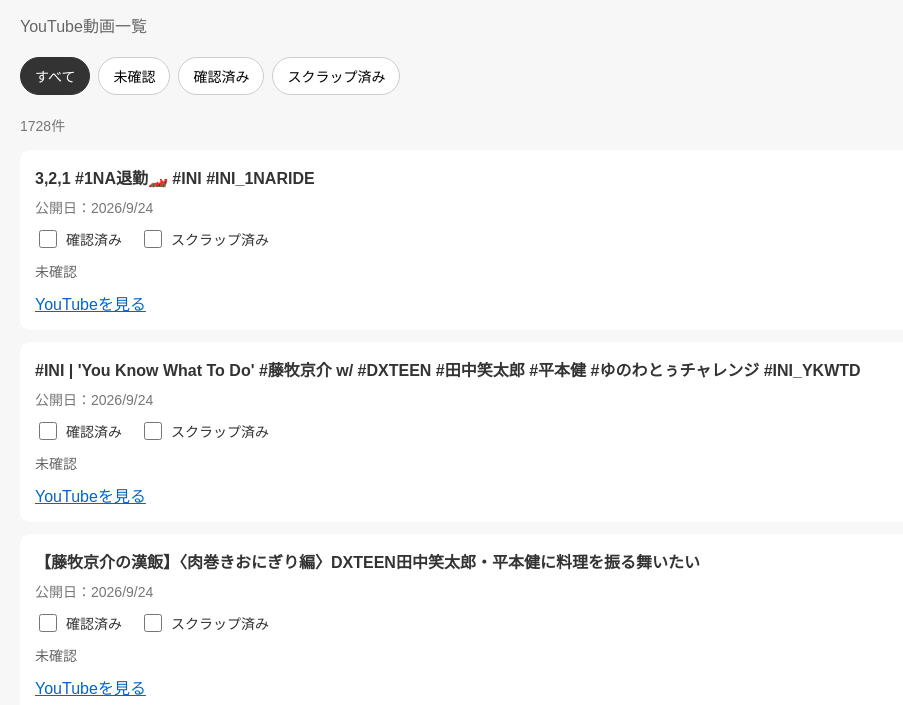
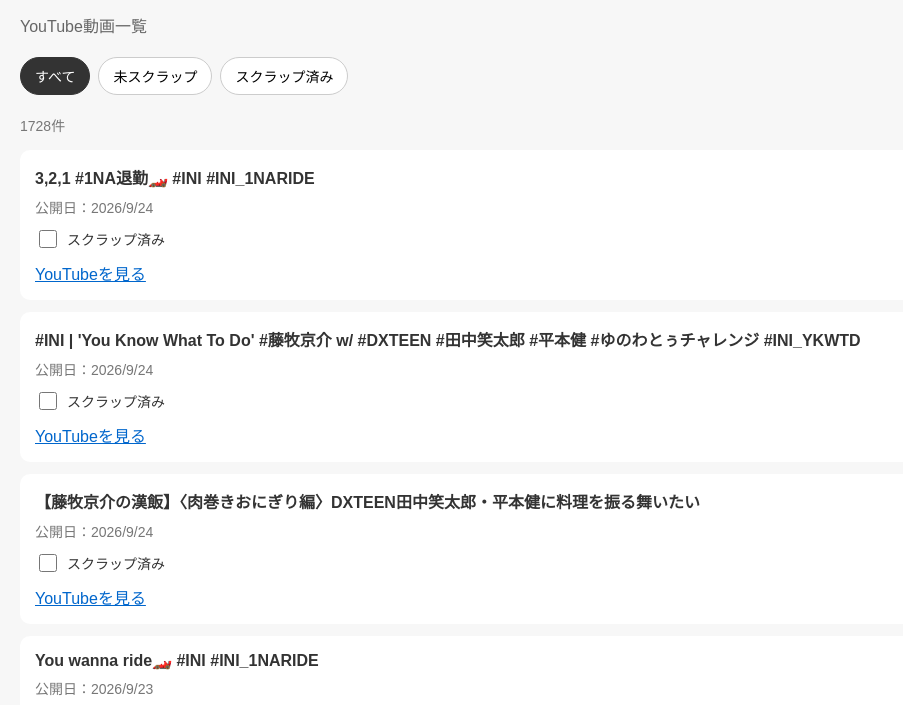
Before and after one commit to nakimushiLog0407/INI-Scrapbook, a plain HTML site: page index.html in a window 1280 px wide. Shown: the part 81-786 px from the top of the page, without its empty margins (0-903 px from the left). Drawn offline with Linux system fonts and the light colour scheme.

Commit message:
Refactor status controls and update filter buttons

```diff
--- a/index.html
+++ b/index.html
@@ -64,18 +64,12 @@
             margin-bottom: 10px;
         }
 
-        .status-controls {
-            display: flex;
-            gap: 18px;
-            flex-wrap: wrap;
-            margin-bottom: 10px;
-        }
-
         .status-control {
             display: flex;
             align-items: center;
-            gap: 6px;
+            gap: 7px;
             font-size: 14px;
+            margin-bottom: 10px;
             cursor: pointer;
         }
 
@@ -83,12 +77,6 @@
             width: 18px;
             height: 18px;
             cursor: pointer;
-        }
-
-        .status {
-            font-size: 14px;
-            color: #666;
-            margin-bottom: 10px;
         }
 
         a {
@@ -112,21 +100,25 @@
     </p>
 
     <div class="filters">
-        <button class="filter-button active" data-filter="all">
+
+        <button
+            class="filter-button active"
+            data-filter="all">
             すべて
         </button>
 
-        <button class="filter-button" data-filter="unchecked">
-            未確認
+        <button
+            class="filter-button"
+            data-filter="unscrapped">
+            未スクラップ
         </button>
 
-        <button class="filter-button" data-filter="checked">
-            確認済み
+        <button
+            class="filter-button"
+            data-filter="scrapped">
+            スクラップ済み
         </button>
 
-        <button class="filter-button" data-filter="scrapped">
-            スクラップ済み
-        </button>
     </div>
 
     <div id="count" class="count"></div>
@@ -144,7 +136,7 @@
         const STORAGE_KEY = "iniScrapbookStatuses";
 
 
-        // ブラウザに保存されているステータスを取得
+        // 保存されているステータスを読み込む
         function loadStatuses() {
 
             try {
@@ -170,7 +162,7 @@
         }
 
 
-        // ステータスをブラウザに保存
+        // ステータスを保存する
         function saveStatuses(statuses) {
 
             localStorage.setItem(
@@ -181,30 +173,27 @@
         }
 
 
-        // 動画の現在のステータスを取得
-        function getStatus(videoId) {
+        // 指定した動画がスクラップ済みか取得
+        function isScrapped(videoId) {
 
             const statuses = loadStatuses();
 
-            return statuses[videoId] || {
-                checked: false,
-                scrapped: false
-            };
+            return (
+                statuses[videoId]?.scrapped === true
+            );
 
         }
 
 
-        // 動画のステータスを変更
-        function updateStatus(
+        // スクラップ状態を変更
+        function updateScrapStatus(
             videoId,
-            checked,
             scrapped
         ) {
 
             const statuses = loadStatuses();
 
             statuses[videoId] = {
-                checked: checked,
                 scrapped: scrapped
             };
 
@@ -213,9 +202,19 @@
         }
 
 
-        // 動画データを読み込む
+        // YouTube動画データを読み込む
         fetch("data/youtube_videos.json")
-            .then(response => response.json())
+            .then(response => {
+
+                if (!response.ok) {
+                    throw new Error(
+                        "動画データを取得できませんでした。"
+                    );
+                }
+
+                return response.json();
+
+            })
             .then(videos => {
 
                 allVideos = videos;
@@ -225,9 +224,9 @@
             })
             .catch(error => {
 
-                document.getElementById(
-                    "video-list"
-                ).textContent =
+                document
+                    .getElementById("video-list")
+                    .textContent =
                     "動画データの読み込みに失敗しました。";
 
                 console.error(error);
@@ -235,39 +234,49 @@
             });
 
 
-        // 動画を表示する
+        // 動画一覧を表示
         function displayVideos() {
 
             const list =
-                document.getElementById("video-list");
+                document.getElementById(
+                    "video-list"
+                );
 
             const count =
-                document.getElementById("count");
+                document.getElementById(
+                    "count"
+                );
 
             list.innerHTML = "";
 
 
-            // フィルター
+            // 現在のフィルターに合う動画だけ取得
             const filteredVideos =
                 allVideos.filter(video => {
 
-                    const status =
-                        getStatus(video.video_id);
+                    const scrapped =
+                        isScrapped(
+                            video.video_id
+                        );
 
-                    if (currentFilter === "all") {
+                    if (
+                        currentFilter === "all"
+                    ) {
                         return true;
                     }
 
-                    if (currentFilter === "unchecked") {
-                        return !status.checked;
+                    if (
+                        currentFilter ===
+                        "unscrapped"
+                    ) {
+                        return !scrapped;
                     }
 
-                    if (currentFilter === "checked") {
-                        return status.checked;
-                    }
-
-                    if (currentFilter === "scrapped") {
-                        return status.scrapped;
+                    if (
+                        currentFilter ===
+                        "scrapped"
+                    ) {
+                        return scrapped;
                     }
 
                     return true;
@@ -283,181 +292,130 @@
             // 動画を表示
             filteredVideos.forEach(video => {
 
-                const currentStatus =
-                    getStatus(video.video_id);
-
-
                 const item =
-                    document.createElement("div");
+                    document.createElement(
+                        "div"
+                    );
 
                 item.className = "video";
 
 
+                // タイトル
                 const title =
-                    document.createElement("div");
+                    document.createElement(
+                        "div"
+                    );
 
-                title.className = "video-title";
-                title.textContent = video.title;
+                title.className =
+                    "video-title";
+
+                title.textContent =
+                    video.title;
 
 
+                // 公開日
                 const date =
-                    document.createElement("div");
+                    document.createElement(
+                        "div"
+                    );
 
                 date.className = "date";
 
                 const publishedDate =
-                    new Date(video.published_at);
+                    new Date(
+                        video.published_at
+                    );
 
                 date.textContent =
                     "公開日：" +
-                    publishedDate.toLocaleDateString(
+                    publishedDate
+                        .toLocaleDateString(
                             "ja-JP"
                         );
 
 
-                // チェックボックスエリア
-                const controls =
-                    document.createElement("div");
+                // スクラップ済みチェック
+                const scrapLabel =
+                    document.createElement(
+                        "label"
+                    );
 
-                controls.className =
-                    "status-controls";
-
-
-                // 確認済み
-                const checkedLabel =
-                    document.createElement("label");
-
-                checkedLabel.className =
+                scrapLabel.className =
                     "status-control";
 
 
-                const checkedInput =
-                    document.createElement("input");
-
-                checkedInput.type = "checkbox";
-                checkedInput.checked =
-                    currentStatus.checked;
-
-
-                checkedLabel.appendChild(
-                    checkedInput
+                const scrapInput =
+                    document.createElement(
+                        "input"
                     );
 
-                checkedLabel.append(
-                    "確認済み"
+                scrapInput.type =
+                    "checkbox";
+
+                scrapInput.checked =
+                    isScrapped(
+                        video.video_id
                     );
 
 
-                // スクラップ済み
-                const scrappedLabel =
-                    document.createElement("label");
-
-                scrappedLabel.className =
-                    "status-control";
-
-
-                const scrappedInput =
-                    document.createElement("input");
-
-                scrappedInput.type = "checkbox";
-                scrappedInput.checked =
-                    currentStatus.scrapped;
-
-
-                scrappedLabel.appendChild(
-                    scrappedInput
+                scrapLabel.appendChild(
+                    scrapInput
                 );
 
-                scrappedLabel.append(
+                scrapLabel.append(
                     "スクラップ済み"
                 );
 
 
-                controls.appendChild(
-                    checkedLabel
+                // チェック変更時
+                scrapInput.addEventListener(
+                    "change",
+                    () => {
+
+                        updateScrapStatus(
+                            video.video_id,
+                            scrapInput.checked
                         );
 
-                controls.appendChild(
-                    scrappedLabel
-                );
-
-
-                // 状態表示
-                const statusText =
-                    document.createElement("div");
-
-                statusText.className = "status";
-
-
-                function refreshStatusText() {
-
-                    if (checkedInput.checked) {
-
-                        if (scrappedInput.checked) {
-
-                            statusText.textContent =
-                                "確認済み・スクラップ済み";
-
-                        } else {
-
-                            statusText.textContent =
-                                "確認済み・スクラップなし";
-
-                        }
-
-                    } else {
-
-                        statusText.textContent =
-                            "未確認";
-
+                        /*
+                         * 「未スクラップ」または
+                         * 「スクラップ済み」で
+                         * 絞り込んでいる場合は、
+                         * チェック変更後に一覧を
+                         * 更新する。
+                         */
+                        if (
+                            currentFilter
+                            !== "all"
+                        ) {
+                            displayVideos();
                         }
 
                     }
-
-
-                refreshStatusText();
-
-
-                // ステータス変更時
-                function handleStatusChange() {
-
-                    updateStatus(
-                        video.video_id,
-                        checkedInput.checked,
-                        scrappedInput.checked
-                    );
-
-                    refreshStatusText();
-
-                }
-
-
-                checkedInput.addEventListener(
-                    "change",
-                    handleStatusChange
-                );
-
-
-                scrappedInput.addEventListener(
-                    "change",
-                    handleStatusChange
                 );
 
 
                 // YouTubeリンク
                 const link =
-                    document.createElement("a");
+                    document.createElement(
+                        "a"
+                    );
 
                 link.href = video.url;
                 link.target = "_blank";
+                link.rel =
+                    "noopener noreferrer";
+
                 link.textContent =
                     "YouTubeを見る";
 
 
+                // カードに追加
                 item.appendChild(title);
                 item.appendChild(date);
-                item.appendChild(controls);
-                item.appendChild(statusText);
+                item.appendChild(
+                    scrapLabel
+                );
                 item.appendChild(link);
 
 
@@ -466,8 +424,10 @@
             });
 
 
-            // 動画がない場合
-            if (filteredVideos.length === 0) {
+            // 該当動画が0件の場合
+            if (
+                filteredVideos.length === 0
+            ) {
 
                 list.textContent =
                     "該当する動画はありません。";
@@ -479,7 +439,9 @@
 
         // フィルターボタン
         document
-            .querySelectorAll(".filter-button")
+            .querySelectorAll(
+                ".filter-button"
+            )
             .forEach(button => {
 
                 button.addEventListener(
@@ -494,13 +456,17 @@
                             .querySelectorAll(
                                 ".filter-button"
                             )
-                            .forEach(otherButton => {
+                            .forEach(
+                                otherButton => {
 
                                     otherButton
                                         .classList
-                                    .remove("active");
+                                        .remove(
+                                            "active"
+                                        );
 
-                            });
+                                }
+                            );
 
 
                         button.classList.add(
```
Lines whose indentation alone changed are shown as unchanged.
